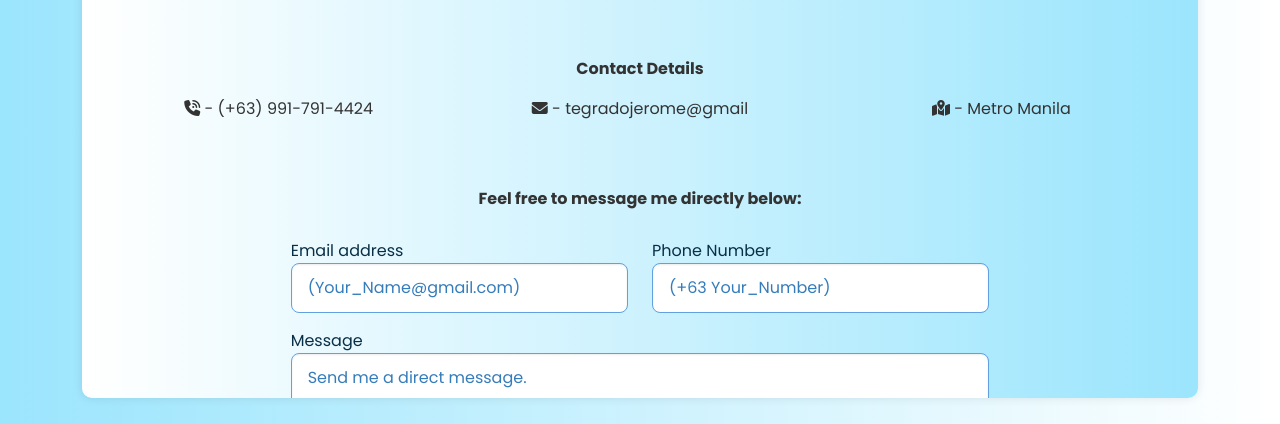
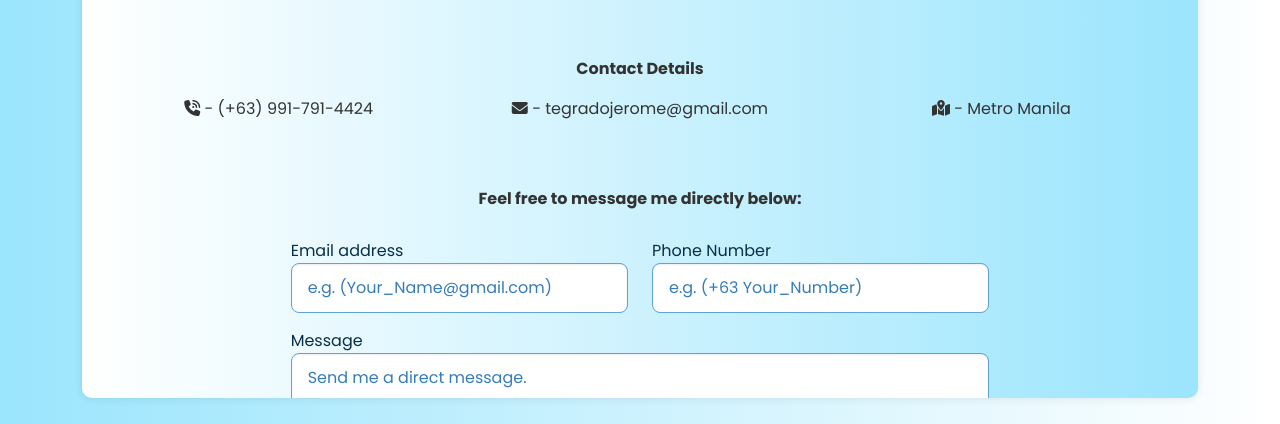
Before and after one commit to Jerome-Tegrado/Bootstrap-Website, a plain HTML site: page contact.html in a window 1280 px wide. Shown: the part 376-800 px from the top of the page. Drawn offline with nearby package versions, Linux system fonts and the light colour scheme.

Commit message:
Update contact.html

```diff
--- a/contact.html
+++ b/contact.html
@@ -68,7 +68,7 @@
                         <p class="mb-0"><i class="fa-solid fa-phone-volume"></i> - (+63) 991-791-4424</p>
                     </div>
                     <div class="col-md-4 mb-3 d-flex align-items-center justify-content-center">
-                        <p class="mb-0"><i class="fa-solid fa-envelope"></i> - tegradojerome@gmail</p>
+                        <p class="mb-0"><i class="fa-solid fa-envelope"></i> - tegradojerome@gmail.com</p>
                     </div>
                     <div class="col-md-4 mb-3 d-flex align-items-center justify-content-center">
                         <p class="mb-0"><i class="fa-solid fa-map-location-dot"></i> - Metro Manila</p>
@@ -88,11 +88,11 @@
                         <div class="form-group row">
                             <div class="col-md-6">
                                 <label for="email" style="color: rgb(9, 47, 70);">Email address</label>
-                                <input type="email" placeholder="(Your_Name@gmail.com)" class="form-control" id="email" name="email" required>
+                                <input type="email" placeholder="e.g. (Your_Name@gmail.com)" class="form-control" id="email" name="email" required>
                             </div>
                             <div class="col-md-6">
                                 <label for="phone" style="color: rgb(9, 47, 70);">Phone Number</label>
-                                <input type="tel" placeholder="(+63 Your_Number)" class="form-control" id="phone" name="phone" pattern="[+]?\d[\d\s]*" title="Phone number should contain only numbers, spaces, and an optional '+' sign at the beginning">
+                                <input type="tel" placeholder="e.g. (+63 Your_Number)" class="form-control" id="phone" name="phone" pattern="[+]?\d[\d\s]*" title="Phone number should contain only numbers, spaces, and an optional '+' sign at the beginning">
                             </div>
                         </div>
                         <div class="form-group">
@@ -135,6 +135,8 @@
                             // Immediately show "Message Sent!" after "Sending..."
                             setTimeout(() => {
                                 showPopup('Message Sent!', 'success');
+                                // Clear the form inputs
+                                form.reset();
                             }, 800); // Adjust timing if needed
                         } else {
                             showPopup('Failed to send message. Please try again.', 'error');
@@ -164,7 +166,7 @@
                 // Define duration for different messages
                 let duration;
                 if (message === 'Message Sent!') {
-                    duration = 3000; // Duration for "Message Sent!" message (3 seconds)
+                    duration = 5000; // Extended duration for "Message Sent!" message (5 seconds)
                 } else {
                     duration = 3000; // Duration for "Sending..." and other messages (3 seconds)
                 }
```
